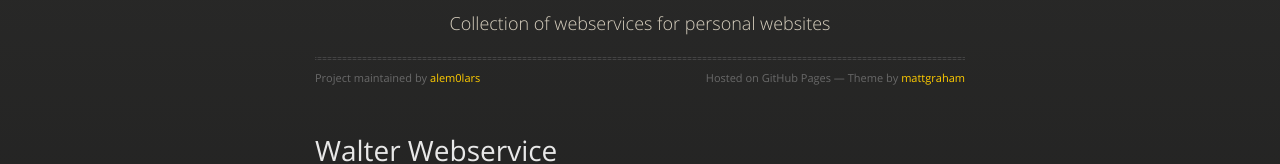
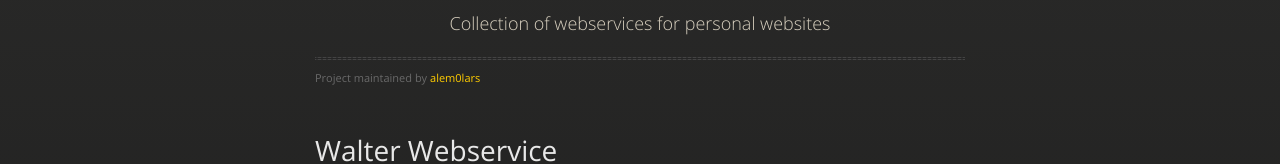
Before and after one commit to alem0lars/walter-ws, a plain HTML site: page index.html in a window 1280 px wide. Shown: the part 136-300 px from the top of the page. Drawn offline with nearby package versions, Linux system fonts and the light colour scheme.

Commit message:
Update index.html

```diff
--- a/index.html
+++ b/index.html
@@ -35,7 +35,6 @@
           <p>Collection of webservices for personal websites</p>
           <hr>
           <span class="credits left">Project maintained by <a href="https://github.com/alem0lars">alem0lars</a></span>
-          <span class="credits right">Hosted on GitHub Pages &mdash; Theme by <a href="http://twitter.com/#!/michigangraham">mattgraham</a></span>
         </div>
 
         <h1>Walter Webservice</h1>
```
